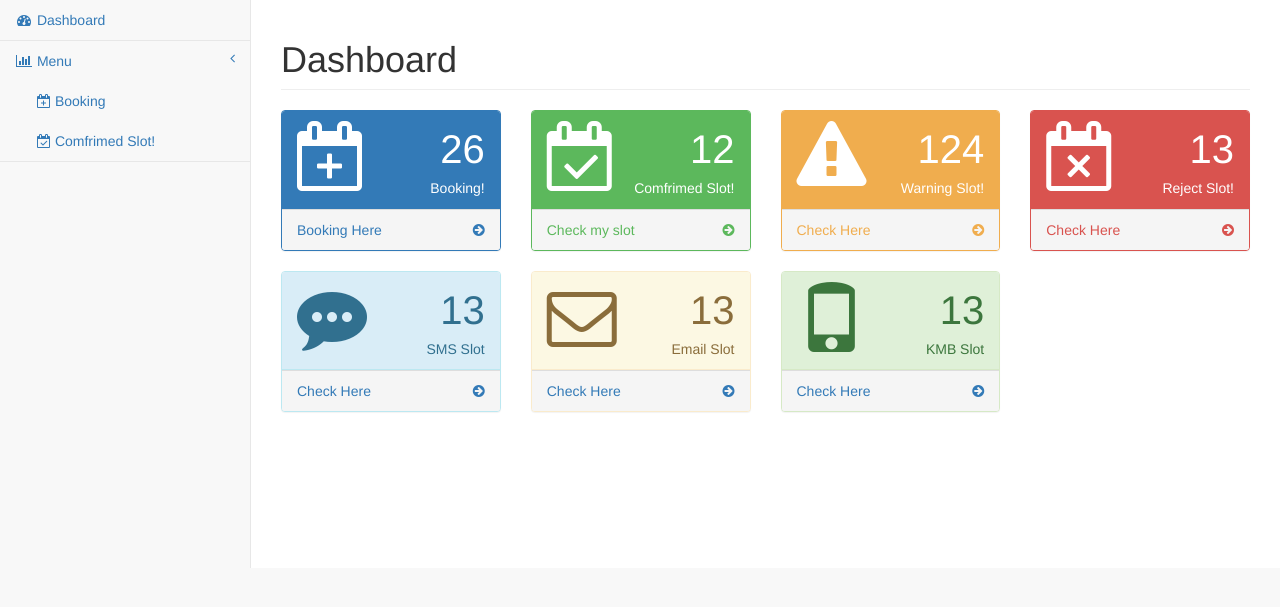
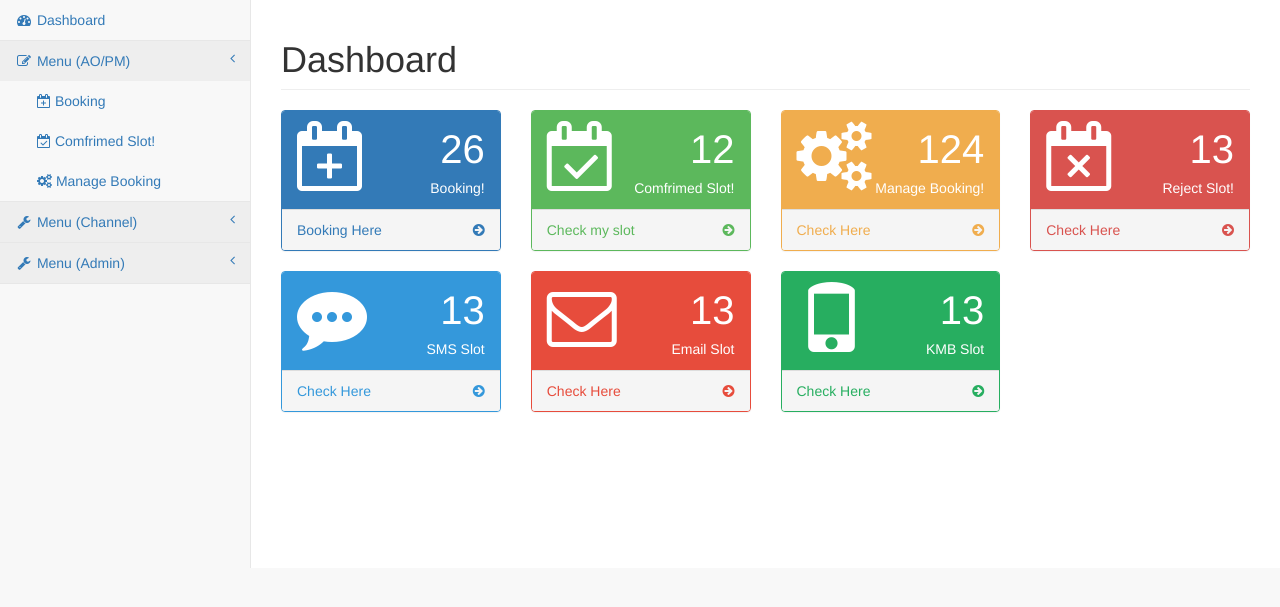
Before and after one commit to infoalee/channel-mgr, a PHP site: page /landing_page.php in a window 1280 px wide. Shown: the part 51-658 px from the top of the page. Run offline with PHP 8.4, Linux system fonts and the light colour scheme; the visitor is signed in with stand-in values (Sample User, id 1).

Commit message:
Edit page view, Manu
Add color panel, Add Menu, Edit view Dashboard

```diff
--- a/_view/dashboard.php
+++ b/_view/dashboard.php
@@ -57,11 +57,11 @@
                         <div class="panel-heading">
                             <div class="row">
                                 <div class="col-xs-3">
-                                    <i class="fa fa-exclamation-triangle fa-5x"></i>
+                                    <i class="fa fa-cogs fa-5x"></i>
                                 </div>
                                 <div class="col-xs-9 text-right">
                                     <div class="huge">124</div>
-                                    <div>Warning Slot!</div>
+                                    <div>Manage Booking!</div>
                                 </div>
                             </div>
                         </div>
@@ -97,7 +97,7 @@
                     </div>
                 </div>
                 <div class="col-lg-3 col-md-6">
-                    <div class="panel panel-info">
+                    <div class="panel panel-peterriver">
                         <div class="panel-heading">
                             <div class="row">
                                 <div class="col-xs-3">
@@ -119,7 +119,7 @@
                     </div>
                 </div>
                  <div class="col-lg-3 col-md-6">
-                    <div class="panel panel-warning">
+                    <div class="panel panel-alizarin">
                         <div class="panel-heading">
                             <div class="row">
                                 <div class="col-xs-3">
@@ -142,7 +142,7 @@
                 </div>
 
                 <div class="col-lg-3 col-md-6">
-                    <div class="panel panel-success">
+                    <div class="panel panel-emerald">
                         <div class="panel-heading">
                             <div class="row">
                                 <div class="col-xs-3">
--- a/dist/css/my-style.css
+++ b/dist/css/my-style.css
@@ -1,18 +1,30 @@
 /* get a larger input, and align it with submit button */
-.form-inline .form-group > div.col-xs-8 {
+
+.form-inline .form-group>div.col-xs-8 {
     padding-left: 0;
     padding-right: 0;
 }
+
+
 /* vertical align label */
+
 .form-inline label {
     line-height: 34px;
 }
+
+
 /*  force inline control to fit container width */
+
+
 /*  http://getbootstrap.com/css/#forms-inline */
+
 .form-inline .form-control {
     width: 100%;
 }
+
+
 /* Reset margin-bottom for our multiline form */
+
 @media (min-width: 768px) {
     .form-inline .form-group {
         margin-bottom: 15px;
@@ -23,28 +35,28 @@
     margin-bottom: 15px;
     margin-right: 30px;
 }
+
 .form-multiline label,
 .form-multiline .form-control {
     margin-right: 15px;
 }
 
+
 /* My modal-loading */
+
 .modal-loading {
     margin: 0 auto;
-    display:    none;
-    position:   fixed;
-    z-index:    1001;
-    top:        0;
-    left:       0;
-    height:     100%;
-    width:      100%;
-    background: rgba( 255, 255, 255, .8 )
-                50% 50%
-                no-repeat;
-
+    display: none;
+    position: fixed;
+    z-index: 1001;
+    top: 0;
+    left: 0;
+    height: 100%;
+    width: 100%;
+    background: rgba( 255, 255, 255, .8) 50% 50% no-repeat;
 }
 
-.modal-loading-center{
+.modal-loading-center {
     position: absolute;
     top: 50%;
     left: 50%;
@@ -52,13 +64,67 @@
     transform: translate(-50%, -50%)
 }
 
-.FirstUpperCase
-{
-    text-transform:capitalize;
+.FirstUpperCase {
+    text-transform: capitalize;
+}
+
+.UpperCase {
+    text-transform: uppercase;
 }
 
 
-.UpperCase
-{
-    text-transform:uppercase;
+/* Add more panel color */
+
+.panel-emerald {
+    border-color: #27ae60;
 }
+
+.panel-emerald>.panel-heading {
+    border-color: #27ae60;
+    color: white;
+    background-color: #27ae60;
+}
+
+.panel-emerald>a {
+    color: #27ae60;
+}
+
+.panel-emerald>a:hover {
+    color: #3d8b3d;
+}
+
+.panel-alizarin {
+    border-color: #e74c3c;
+}
+
+.panel-alizarin>.panel-heading {
+    border-color: #e74c3c;
+    color: white;
+    background-color: #e74c3c;
+}
+
+.panel-alizarin>a {
+    color: #e74c3c;
+}
+
+.panel-alizarin>a:hover {
+    color: #b52b27;
+}
+
+.panel-peterriver {
+    border-color: #3498db;
+}
+
+.panel-peterriver>.panel-heading {
+    border-color: #3498db;
+    color: white;
+    background-color: #3498db;
+}
+
+.panel-peterriver>a {
+    color: #3498db;
+}
+
+.panel-peterriver>a:hover {
+    color: #337ab7;
+}
--- a/nav_sidebar.php
+++ b/nav_sidebar.php
@@ -21,13 +21,46 @@
                           <a href="#/dashboard"><i class="fa fa-dashboard fa-fw"></i> Dashboard</a>
                       </li>
                       <li class="side">
-                          <a href="#"><i class="fa fa-bar-chart-o fa-fw"></i> Menu<span class="fa arrow"></span></a>
+                          <a href=""><i class="fa fa-edit fa-fw"></i> Menu (AO/PM)<span class="fa arrow"></span></a>
                           <ul class="nav nav-second-level collapse in">
                               <li class="side">
                                   <a href="#/booking"><i class="fa fa-calendar-plus-o"></i> Booking</a>
                               </li>
                               <li class="side">
                                   <a href="#"><i class="fa fa-calendar-check-o"></i> Comfrimed Slot!</a>
+                              </li>
+                              <li class="side">
+                                  <a href="#"><i class="fa fa-cogs"></i> Manage Booking</a>
+                              </li>
+                          </ul>
+                          <!-- /.nav-second-level -->
+                      </li>
+                      <li class="side">
+                          <a href=""><i class="fa fa-wrench fa-fw"></i> Menu (Channel)<span class="fa arrow"></span></a>
+                          <ul class="nav nav-second-level collapse">
+                              <li class="side">
+                                  <a href="#"><i class="fa fa-commenting"></i> SMS Slot</a>
+                              </li>
+                              <li class="side">
+                                  <a href="#"><i class="fa fa-envelope-o"></i> Email Slot</a>
+                              </li>
+                              <li class="side">
+                                  <a href="#"><i class="glyphicon glyphicon-phone"></i> KMB Slot</a>
+                              </li>
+                          </ul>
+                          <!-- /.nav-second-level -->
+                        </li>
+                        <li class="side">
+                          <a href=""><i class="fa fa-wrench fa-fw"></i> Menu (Admin)<span class="fa arrow"></span></a>
+                          <ul class="nav nav-second-level collapse">
+                              <li class="side">
+                                  <a href="#"><i class="fa fa-files-o fa-fw"></i> Page Control</a>
+                              </li>
+                              <li class="side">
+                                  <a href="#"><i class="fa fa-user"></i> Users Control</a>
+                              </li>
+                              <li class="side">
+                                  <a href="#"><i class="fa fa-server"></i> Fuction Control</a>
                               </li>
                           </ul>
                           <!-- /.nav-second-level -->
```
Also changed, not shown: dist/css/sb-admin-2.css (line endings or trailing spaces), dist/css/sb-admin-2.min.css, dist/js/sb-admin-2.js, dist/js/sb-admin-2.min.js. Lines whose indentation alone changed are shown as unchanged.
